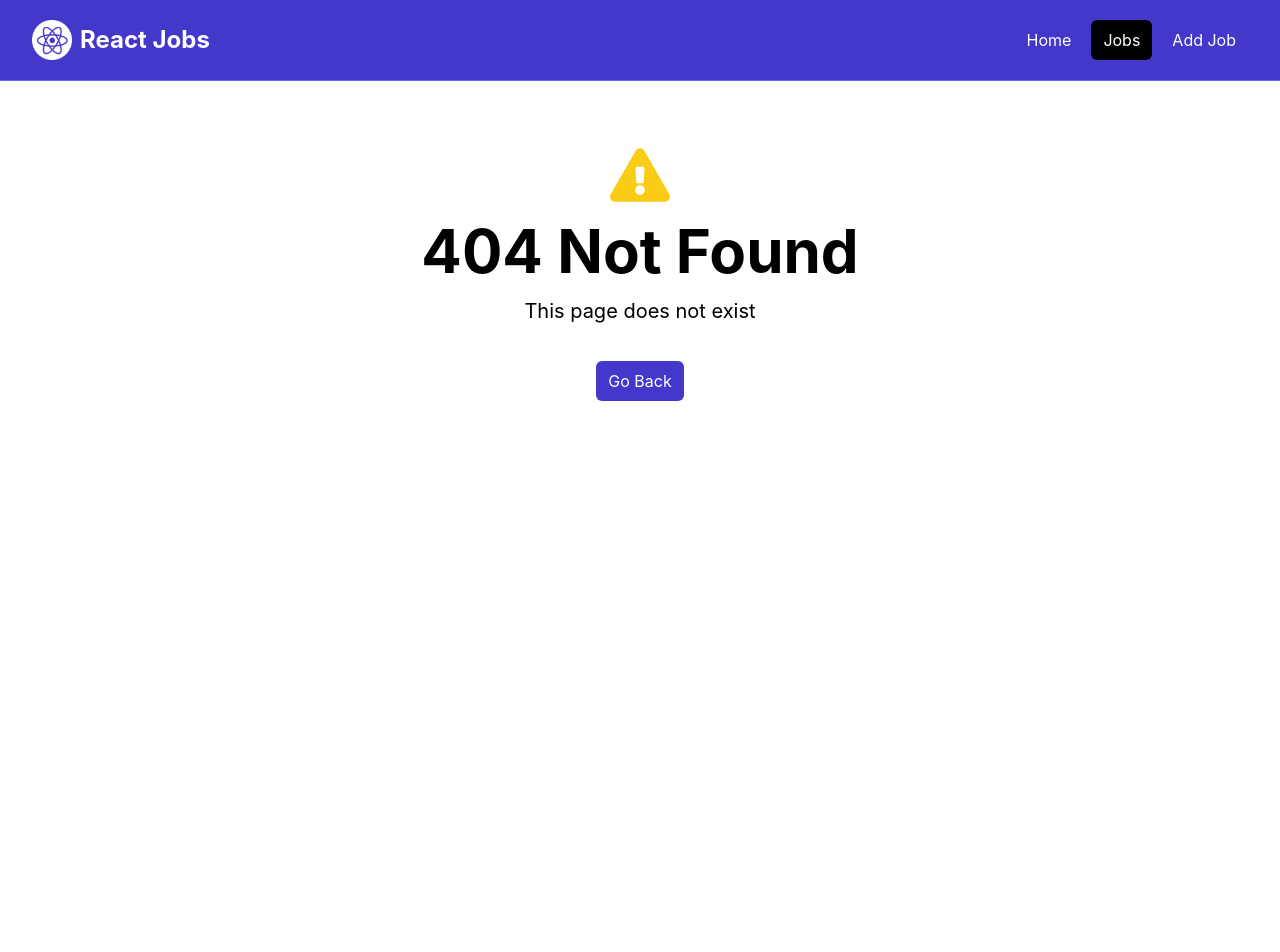
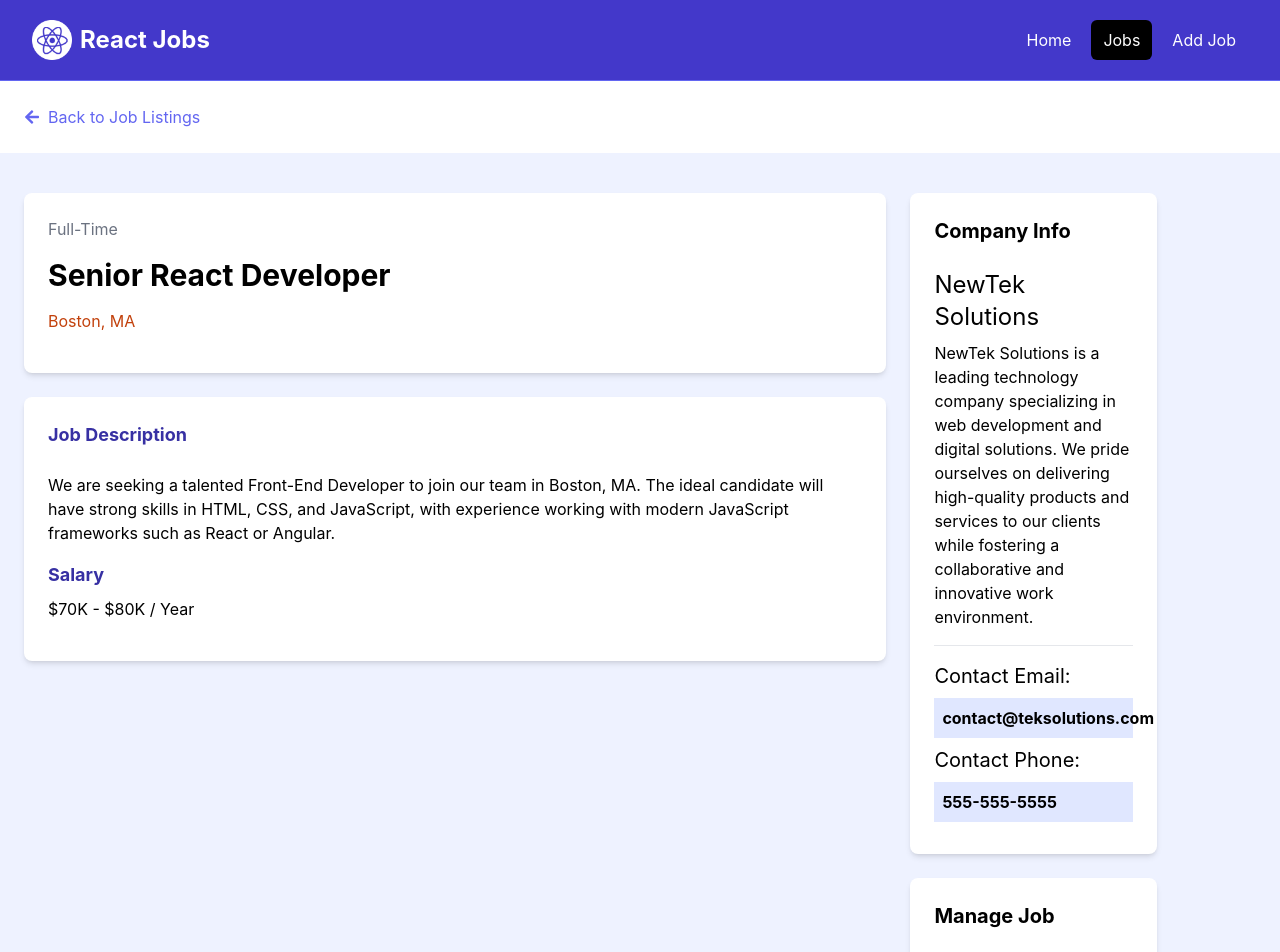
Before and after one commit to ebrahimmorkas/react-job-listing-project, a React (Create React App) app: page /jobs/1 in a window 1280 px wide. Before the commit this address had no page. Shown: the top 952 px of the page. Before the commit the page ends 800 px from the top, so only its background shows below. Built offline with nearby package versions, Linux system fonts and the light colour scheme; data requests are answered from the project's data file.

Commit message:
Page for displaying the single job has ben created

```diff
--- a/src/App.js
+++ b/src/App.js
@@ -4,6 +4,7 @@
 import NavbarLayout from './layouts/NavbarLayout'
 import JobsPage from './pages/JobsPage'
 import NotFoundPage from './pages/NotFoundPage'
+import SingleJobInfo from './pages/SingleJobInfo'
 
 function App() {
   return (
@@ -12,7 +13,8 @@
         <Routes>
           <Route path="/" element={<NavbarLayout />}>
             <Route path="/" element={<Home />} />
-            <Route path="/jobs" element={<JobsPage />} />
+            <Route path="/jobs" element={<JobsPage />} /><Route path='jobs/:id' element={<SingleJobInfo />} />
+
             <Route path="*" element={<NotFoundPage />} />
           </Route>
         </Routes>
--- /dev/null
+++ b/src/pages/SingleJobInfo.jsx
@@ -0,0 +1,107 @@
+import React, { useState, useEffect } from 'react';
+import { FaArrowLeft } from 'react-icons/fa';
+import { useParams, Link } from 'react-router-dom';
+import Spinners from '../components/Spinners'
+
+function SingleJobInfo() {
+    const [job, setJob] = useState(null); // Initialize with null to handle loading state
+    const [loading, setLoading] = useState(true)
+    const { id } = useParams();
+
+    useEffect(() => {
+        const fetchJob = async () => {
+            try {
+                const res = await fetch(`http://localhost:8000/jobs/${id}`);
+                if (!res.ok) {
+                    throw new Error('Failed to fetch job data');
+                }
+                const data = await res.json();
+                setJob(data); // Update the job state with fetched data
+            } catch (error) {
+                console.error("Error fetching data:", error);
+            } finally {
+              setLoading(false)
+            }
+        };
+        fetchJob();
+    }, [id]);
+
+    if (!job) {
+        return <div>Loading...</div>; // Loading state while fetching data
+    }
+
+    // Destructure the company object from job
+    const { company } = job;
+    const { name, description, contactEmail, contactPhone } = company;
+
+    // {loading ? <Spinners loading={loading} /> : setLoading(false)}
+    return (
+        <>
+            <section>
+                <div className="container m-auto py-6 px-6">
+                    <Link
+                        to="/jobs"
+                        className="text-indigo-500 hover:text-indigo-600 flex items-center"
+                    >
+                        <FaArrowLeft className="mr-2" /> Back to Job Listings
+                    </Link>
+                </div>
+            </section>
+
+            <section className="bg-indigo-50">
+                <div className="container m-auto py-10 px-6">
+                    <div className="grid grid-cols-1 md:grid-cols-70/30 w-full gap-6">
+                        <main>
+                            <div className="bg-white p-6 rounded-lg shadow-md text-center md:text-left">
+                                <div className="text-gray-500 mb-4">{job.type}</div>
+                                <h1 className="text-3xl font-bold mb-4">{job.title}</h1>
+                                <div className="text-gray-500 mb-4 flex align-middle justify-center md:justify-start">
+                                    <p className="text-orange-700">{job.location}</p>
+                                </div>
+                            </div>
+
+                            <div className="bg-white p-6 rounded-lg shadow-md mt-6">
+                                <h3 className="text-indigo-800 text-lg font-bold mb-6">
+                                    Job Description
+                                </h3>
+                                <p className="mb-4">{job.description}</p>
+                                <h3 className="text-indigo-800 text-lg font-bold mb-2">Salary</h3>
+                                <p className="mb-4">{`${job.salary} / Year`}</p>
+                            </div>
+                        </main>
+
+                        <aside>
+                            <div className="bg-white p-6 rounded-lg shadow-md">
+                                <h3 className="text-xl font-bold mb-6">Company Info</h3>
+                                <h2 className="text-2xl">{name}</h2> {/* Render company name */}
+                                <p className="my-2">{description}</p> {/* Render company description */}
+                                <hr className="my-4" />
+                                <h3 className="text-xl">Contact Email:</h3>
+                                <p className="my-2 bg-indigo-100 p-2 font-bold">{contactEmail}</p> {/* Render contact email */}
+                                <h3 className="text-xl">Contact Phone:</h3>
+                                <p className="my-2 bg-indigo-100 p-2 font-bold">{contactPhone}</p> {/* Render contact phone */}
+                            </div>
+
+                            <div className="bg-white p-6 rounded-lg shadow-md mt-6">
+                                <h3 className="text-xl font-bold mb-6">Manage Job</h3>
+                                <Link
+                                    to="/add-job"
+                                    className="bg-indigo-500 hover:bg-indigo-600 text-white text-center font-bold py-2 px-4 rounded-full w-full focus:outline-none focus:shadow-outline mt-4 block"
+                                >
+                                    Edit Job
+                                </Link>
+                                <button
+                                    className="bg-red-500 hover:bg-red-600 text-white font-bold py-2 px-4 rounded-full w-full focus:outline-none focus:shadow-outline mt-4 block"
+                                >
+                                    Delete Job
+                                </button>
+                            </div>
+                        </aside>
+                    </div>
+                </div>
+            </section>
+        </>
+    );
+}
+
+export default SingleJobInfo;
```
